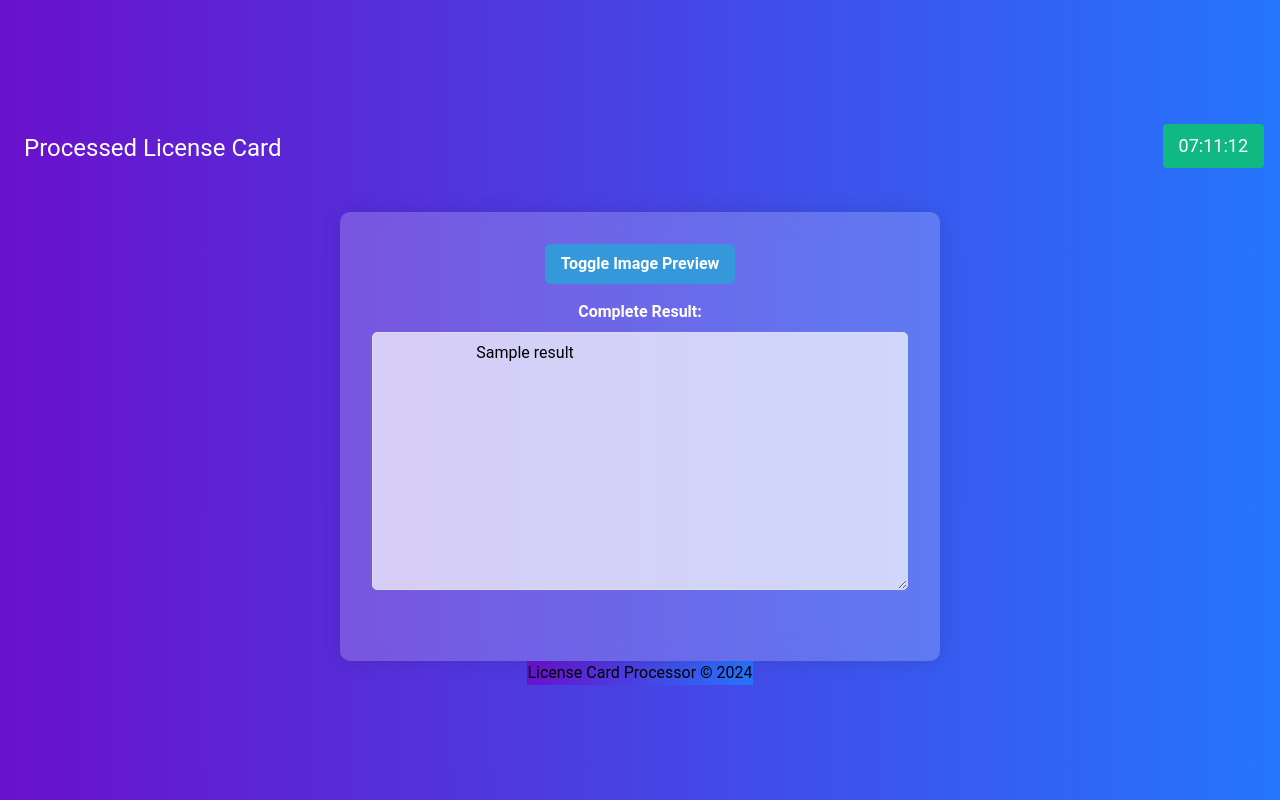
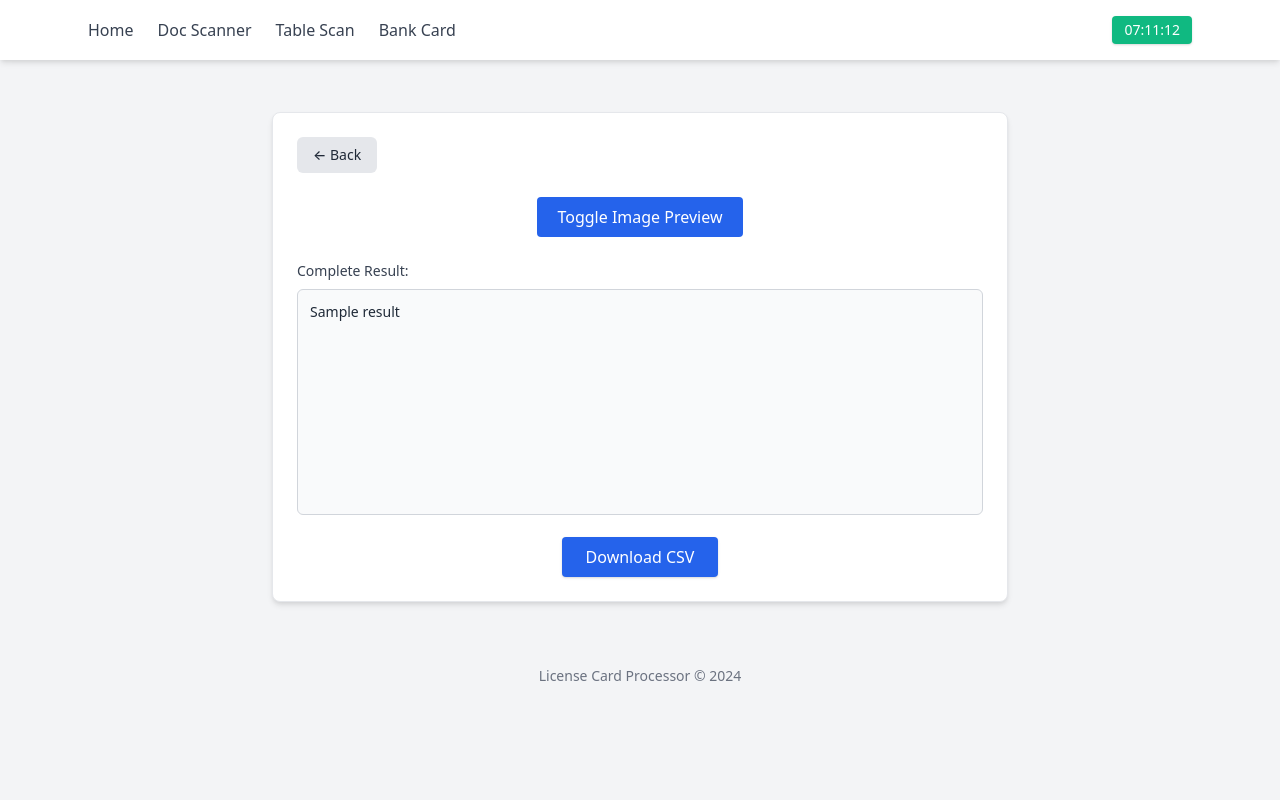
Before and after one commit to AbhinavT01/Advance_ocr_system, a Flask app: template templates/resultdoc.html in a window 1280 px wide. Run offline with Flask 3, Linux system fonts and the light colour scheme; the template is opened without the code that fills it: most values are stand-ins (such as "Sample title", 1, 10 or a date in 2020); parts of the project's set-up code (start-up, migrations or seed data) failed here and were passed over.

Commit message:
Update resultdoc.html

```diff
--- a/templates/resultdoc.html
+++ b/templates/resultdoc.html
@@ -1,191 +1,109 @@
 <!DOCTYPE html>
 <html lang="en">
 <head>
-    <meta charset="UTF-8">
-    <meta name="viewport" content="width=device-width, initial-scale=1.0">
+  <meta charset="UTF-8" />
+  <meta name="viewport" content="width=device-width, initial-scale=1.0"/>
   <title>Processed License Card</title>
-    <link href="https://cdn.jsdelivr.net/npm/tailwindcss@2.2.19/dist/tailwind.min.css" rel="stylesheet">
-    <style>
-        body {
-            font-family: 'Roboto', sans-serif;
-            background: linear-gradient(to right, #6a11cb, #2575fc);
-            display: flex;
-            flex-direction: column;
-            min-height: 100vh;
-            align-items: center;
-            justify-content: center;
-            margin: 0;
-        }
+  <link href="https://cdn.jsdelivr.net/npm/tailwindcss@2.2.19/dist/tailwind.min.css" rel="stylesheet"/>
+</head>
+<body class="bg-gray-100 font-sans text-gray-800 min-h-screen">
 
-        .bg-gradient-to-r {
-            background: linear-gradient(to right, #6a11cb, #2575fc);
-        }
-
-        .bg-dark-blue {
-            background-color: #2c3e50; /* Dark blue color */
-        }
-
-        .bg-light-blue {
-            background-color: #3498db; /* Light blue color */
-        }
-
-        .container {
-            background: rgba(255, 255, 255, 0.2);
-            backdrop-filter: blur(10px);
-            padding: 2rem;
-            border-radius: 10px;
-            box-shadow: 0 0 20px rgba(0, 0, 0, 0.1);
-            width: 100%;
-            max-width: 600px;
-            text-align: center;
-        }
-
-        .file-label {
-            border: 2px dashed #3498db;
-            padding: 2rem;
-            text-align: center;
-            transition: background 0.3s ease, border 0.3s ease;
-            color: #fff;
-        }
-
-        .file-label:hover {
-            background: rgba(52, 152, 219, 0.1);
-            border: 2px dashed #fff;
-        }
-
-        .file-input {
-            display: none;
-        }
-
-        .btn-upload {
-            background: #4FD1C5;
-            color: #fff;
-            padding: 0.75rem 1.5rem;
-            border-radius: 8px;
-            transition: background 0.3s ease;
-            display: inline-block;
-            margin-top: 1rem;
-        }
-
-        .btn-upload:hover {
-            background: #3caea3;
-        }
-
-        .output-field {
-            background: rgba(255, 255, 255, 0.7);
-            border: 1px solid #ddd;
-            padding: 0.5rem;
-            width: 100%;
-            border-radius: 5px;
-            margin-bottom: 1rem;
-            overflow: auto;
-            white-space: pre-wrap; /* Preserve line breaks */
-            resize: vertical; /* Allow vertical resizing */
-        }
-
-        .output-field:focus {
-            border-color: #3498db;
-            outline: none;
-        }
-
-        .download-btn {
-            background: #3498db;
-            color: #fff;
-            padding: 0.75rem 1.5rem;
-            border-radius: 8px;
-            transition: background 0.3s ease;
-            display: none; /* Initially hidden */
-            margin-top: 1rem;
-        }
-
-        .download-btn:hover {
-            background: #2980b9;
-        }
-    </style>
-</head>
-<body class="bg-gradient-to-r">
-    <!-- Header -->
-    <header class=" bg-gradient-to-r text-white font-weight-bold py-4 px-6 flex justify-between items-center relative w-full " >
-        <h1 class="text-2xl">Processed License Card</h1>
-        <div id="currentTime" class="text-lg px-4 py-2 rounded bg-green-500 hover:bg-green-600 transition duration-300 absolute top-2 right-4"></div>
-    </header>
+  <!-- Navbar -->
+  <nav class="bg-white shadow-md fixed top-0 left-0 w-full z-50">
+    <div class="max-w-6xl mx-auto px-6 py-4 flex justify-between items-center">
+      <div class="flex space-x-6 text-sm sm:text-base text-gray-700 font-medium">
+        <a href="/" class="hover:text-black transition">Home</a>
+        <a href="/doc" class="hover:text-black transition">Doc Scanner</a>
+        <a href="/table" class="hover:text-black transition">Table Scan</a>
+        <a href="/bank" class="hover:text-black transition">Bank Card</a>
+      </div>
+      <div id="currentTime" class="text-sm bg-green-500 text-white px-3 py-1 rounded shadow"></div>
+    </div>
+  </nav>
 
   <!-- Main Content -->
-    <div class="container mx-auto mt-8 p-6 bg-white rounded-md shadow-md">
-        <!-- Image Preview Toggle Button -->
-        <button id="togglePreview" class="bg-light-blue text-white font-bold py-2 px-4 rounded-md mb-4">Toggle Image Preview</button>
+  <main class="pt-28 px-4 pb-12 max-w-3xl mx-auto w-full">
+    <div class="bg-white border border-gray-200 shadow-md rounded-lg p-6 space-y-6">
+
+      <!-- Back Button -->
+      <div>
+        <button onclick="history.back()" class="bg-gray-200 hover:bg-gray-300 text-gray-800 px-4 py-2 rounded-md text-sm font-medium">
+          ← Back
+        </button>
+      </div>
+
+      <!-- Toggle Button -->
+      <div class="text-center">
+        <button id="togglePreview" class="bg-blue-600 hover:bg-blue-700 text-white font-medium px-5 py-2 rounded transition">
+          Toggle Image Preview
+        </button>
+      </div>
 
       <!-- Image Preview -->
-        <div id="imageContainer" class="image-container hidden">
-            <label for="image" class="block font-bold text-white">Image:</label>
-            <img id="image-preview" src="#" alt="Image Preview" class="mx-auto" style="max-width: 250px; max-height: 250px;">
+      <div id="imageContainer" class="hidden text-center">
+        <label class="block text-sm font-semibold text-gray-700 mb-2">Image:</label>
+        <img id="image-preview" src="#" alt="Image Preview" class="mx-auto border rounded max-w-xs max-h-64 object-contain shadow" />
       </div>
 
-        <!-- Form -->
+      <!-- Form Content -->
       <form action="#" method="POST" id="resultForm">
-            <div id="resultContainer">
-                <!-- Single textarea for complete result -->
-                <div class="key-value mb-4">
-                    <label for="completeResult" class="block font-bold text-white mb-2">Complete Result:</label>
-                    <textarea id="completeResult" name="completeResult" class="output-field bg-gray-100 border border-gray-300 rounded-md px-3 py-2 w-full focus:outline-none focus:border-blue-500 transition duration-300 resize-none" rows="10">
-                        {{result}}
+        <div class="mb-4">
+          <label for="completeResult" class="block text-sm font-medium text-gray-700 mb-2">Complete Result:</label>
+          <textarea id="completeResult" name="completeResult" rows="10"
+            class="w-full border border-gray-300 rounded-md p-3 bg-gray-50 text-sm resize-none focus:outline-none focus:ring-2 focus:ring-blue-500">
+{{ result }}
           </textarea>
         </div>
-                <!-- Download button -->
-                <a id="downloadLink" class="download-btn" href="#" download="output.csv">Download CSV</a>
+
+        <!-- Download Button -->
+        <div class="text-center">
+          <a id="downloadLink" class="inline-block bg-blue-600 hover:bg-blue-700 text-white px-6 py-2 rounded shadow transition" download="output.csv">
+            Download CSV
+          </a>
         </div>
-            <!-- Hidden submit button -->
+
         <button type="submit" class="hidden"></button>
       </form>
     </div>
+  </main>
 
   <!-- Footer -->
-    <footer class="bg-gradient-to-r vsc-initialized">
-        <p>License Card Processor &copy; 2024</p>
+  <footer class="text-center py-4 text-sm text-gray-500">
+    License Card Processor &copy; 2024
   </footer>
 
-    <!-- JavaScript to display the current time with seconds and toggle image preview -->
+  <!-- JavaScript -->
   <script>
-        // JavaScript to display the current time with seconds
+    // Display current time
     const currentTimeElement = document.getElementById('currentTime');
+    function updateTime() {
+      const now = new Date();
+      const h = String(now.getHours()).padStart(2, '0');
+      const m = String(now.getMinutes()).padStart(2, '0');
+      const s = String(now.getSeconds()).padStart(2, '0');
+      currentTimeElement.textContent = `${h}:${m}:${s}`;
+    }
+    updateTime();
+    setInterval(updateTime, 1000);
 
-        function updateTime() {
-            const currentTime = new Date();
-            const hours = currentTime.getHours().toString().padStart(2, '0');
-            const minutes = currentTime.getMinutes().toString().padStart(2, '0');
-            const seconds = currentTime.getSeconds().toString().padStart(2, '0');
-            const timeString = `${hours}:${minutes}:${seconds}`;
-            currentTimeElement.textContent = timeString;
+    // Toggle image preview
+    document.getElementById('togglePreview').addEventListener('click', () => {
+      document.getElementById('imageContainer').classList.toggle('hidden');
+    });
+
+    // Load image from localStorage
+    const storedImage = localStorage.getItem('uploadedImage');
+    if (storedImage) {
+      document.getElementById('image-preview').src = storedImage;
     }
 
-        updateTime(); // Update time immediately
-        setInterval(updateTime, 1000); // Update time every second
-
-        // JavaScript to toggle image preview
-        const toggleButton = document.getElementById('togglePreview');
-        const imageContainer = document.getElementById('imageContainer');
-
-        toggleButton.addEventListener('click', () => {
-            imageContainer.classList.toggle('hidden');
+    // Setup CSV download
+    document.getElementById('downloadLink').addEventListener('click', function () {
+      const text = document.getElementById('completeResult').value;
+      const blob = new Blob([text], { type: 'text/csv' });
+      const url = URL.createObjectURL(blob);
+      this.href = url;
     });
-
-        // JavaScript to set download link for CSV
-        const downloadLink = document.getElementById('downloadLink');
-        const completeResultTextarea = document.getElementById('completeResult');
-
-        downloadLink.addEventListener('click', (event) => {
-            const csvContent = completeResultTextarea.value;
-            const blob = new Blob([csvContent], { type: 'text/csv' });
-            const url = URL.createObjectURL(blob);
-            downloadLink.href = url;
-        });
-
-        // JavaScript to fetch and display the image from local storage
-        const storedImage = localStorage.getItem('uploadedImage');
-        if (storedImage) {
-            const imagePreview = document.getElementById('image-preview');
-            imagePreview.src = storedImage;
-        }
   </script>
 </body>
 </html>
```
Lines whose indentation alone changed are shown as unchanged.
